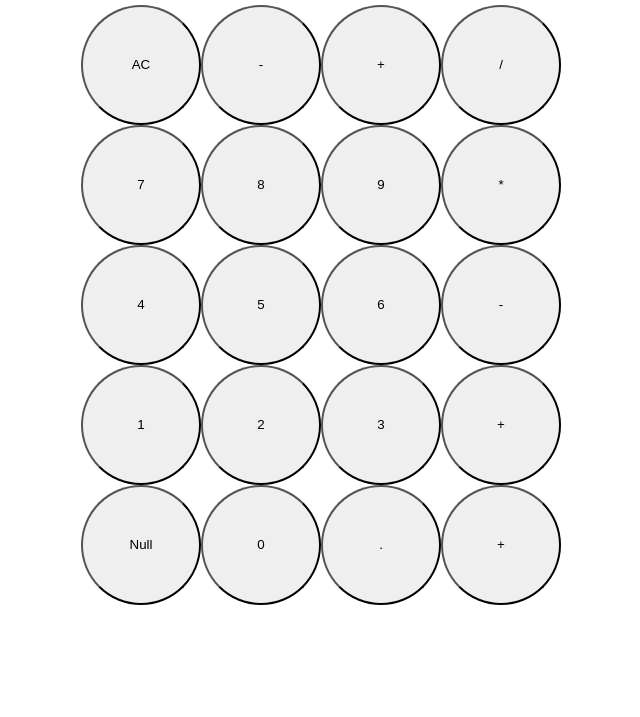
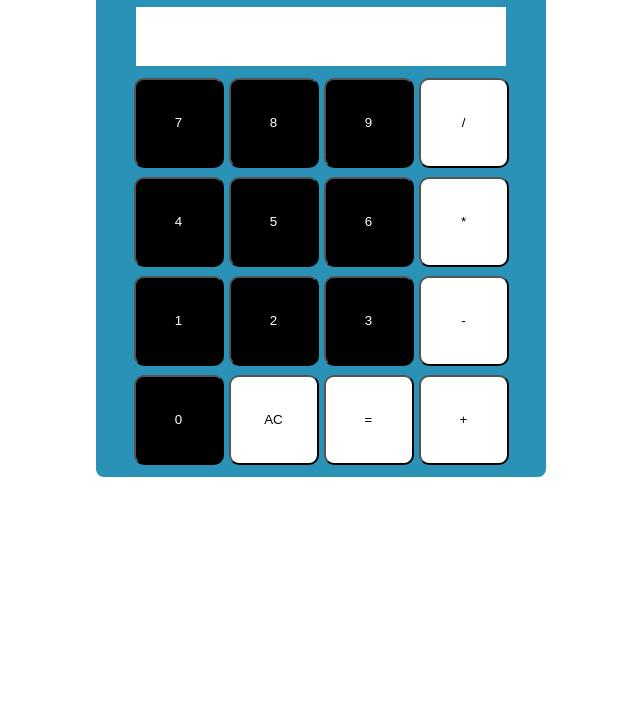
Before and after one commit to Knafiu/Calculator, a plain HTML site: page index.html in a window 1280 px wide. Shown: the part 83-800 px from the top of the page, without its empty margins (319-959 px from the left). Drawn offline with Linux system fonts and the light colour scheme.

Commit message:
Worked on UI ofthe calculator and logic to display what user selected

```diff
--- a/index.html
+++ b/index.html
@@ -7,29 +7,29 @@
 </head>
 <link rel="stylesheet" href="styles.css">
 <body>
-    <h1>Calculator</h1>
+    <div class="calculator">
+        <h1>Calculator</h1>
+        <div class="result"></div>
     <div class="container">
-        <button class="btn clear">AC</button>
-        <button class="btn operator">-</button>
-        <button class="btn operator">+</button>
-        <button class="btn operator">/</button>
         <button class="btn number">7</button>
         <button class="btn number">8</button>
         <button class="btn number">9</button>
-        <button class="btn operator">*</button>
+        <button class="btn operator">/</button>
         <button class="btn number">4</button>
         <button class="btn number">5</button>
         <button class="btn number">6</button>
-        <button class="btn operator">-</button>
+        <button class="btn operator">*</button>
         <button class="btn number">1</button>
         <button class="btn number">2</button>
         <button class="btn number">3</button>
+        <button class="btn operator">-</button>
+        <button class="btn number">0</button>
+        <button class="btn clear">AC</button>
+        <button class="btn operator">=</button>
         <button class="btn operator">+</button>
-        <button class="btn null">Null</button>
-        <button class="btn number">0</button>
-        <button class="btn number">.</button>
-        <button class="btn operator">+</button>
-        <h1 class="result"></h1>
+    </div>
+    </div>
+
 
 
 
--- a/script.js
+++ b/script.js
@@ -17,3 +17,16 @@ function divide(x,y){
 function operate(x,y, operator){
 
 }
+
+function display(){
+    let number = document.querySelectorAll(".btn.number");
+    let result = document.querySelector(".result");
+    number.forEach(btn=>
+        btn.addEventListener("click", ()=>{
+            let num = btn.textContent;
+            result.textContent = num;
+        })
+
+    )}
+
+display();
--- a/styles.css
+++ b/styles.css
@@ -4,14 +4,53 @@ body{
     justify-content: center;
     align-items: center;
 }
+h1{
+    color: white;
+}
+.calculator{
+    display: flex;
+    flex-direction: column;
+    justify-content: center;
+    align-items: center;
+    background-color: rgb(42, 145, 183);
+    width: 450px;
+    height: 550px;
+    border-radius: 10px;
+    border: 2px solid white;
+}
+.btn.operator{
+    background-color: white;
+    color: black;
+}
+.btn.clear{
+    background-color: white;
+    color: black;
+}
+.result{
+    background-color: white;
+    width: 370px;
+    height: 60px;
+    font-size: 4rem;
+    display: flex;
+    justify-content: flex-end;
+    align-items: center;
+
+}
 .container{
-    width: 480px;
-    height: 480px;
     display: flex;
     flex-wrap: wrap;
+    flex-direction: row;
+    justify-content: center;
+    align-items: center;
+    gap: 5px;
+    height: 400px;
+    width: 400px;
+    padding: 10px;
 }
 .btn{
-  width: 120px;
-  height: 120px;
-  border-radius: 50%;
+  border-radius: 10px;
+  width: 90px;
+  height: 90px;
+  background-color: black;
+  color: white;
 }
```
